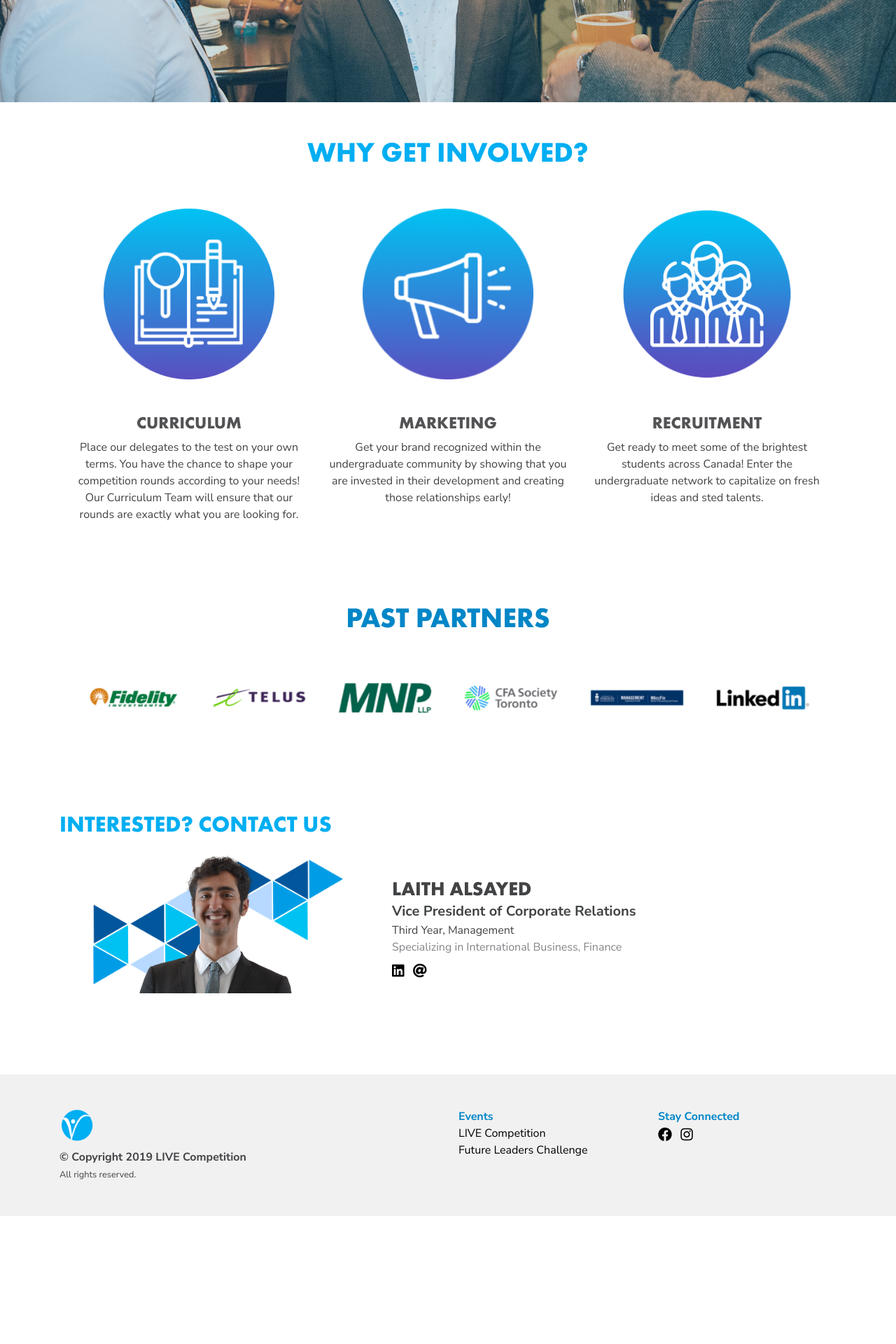
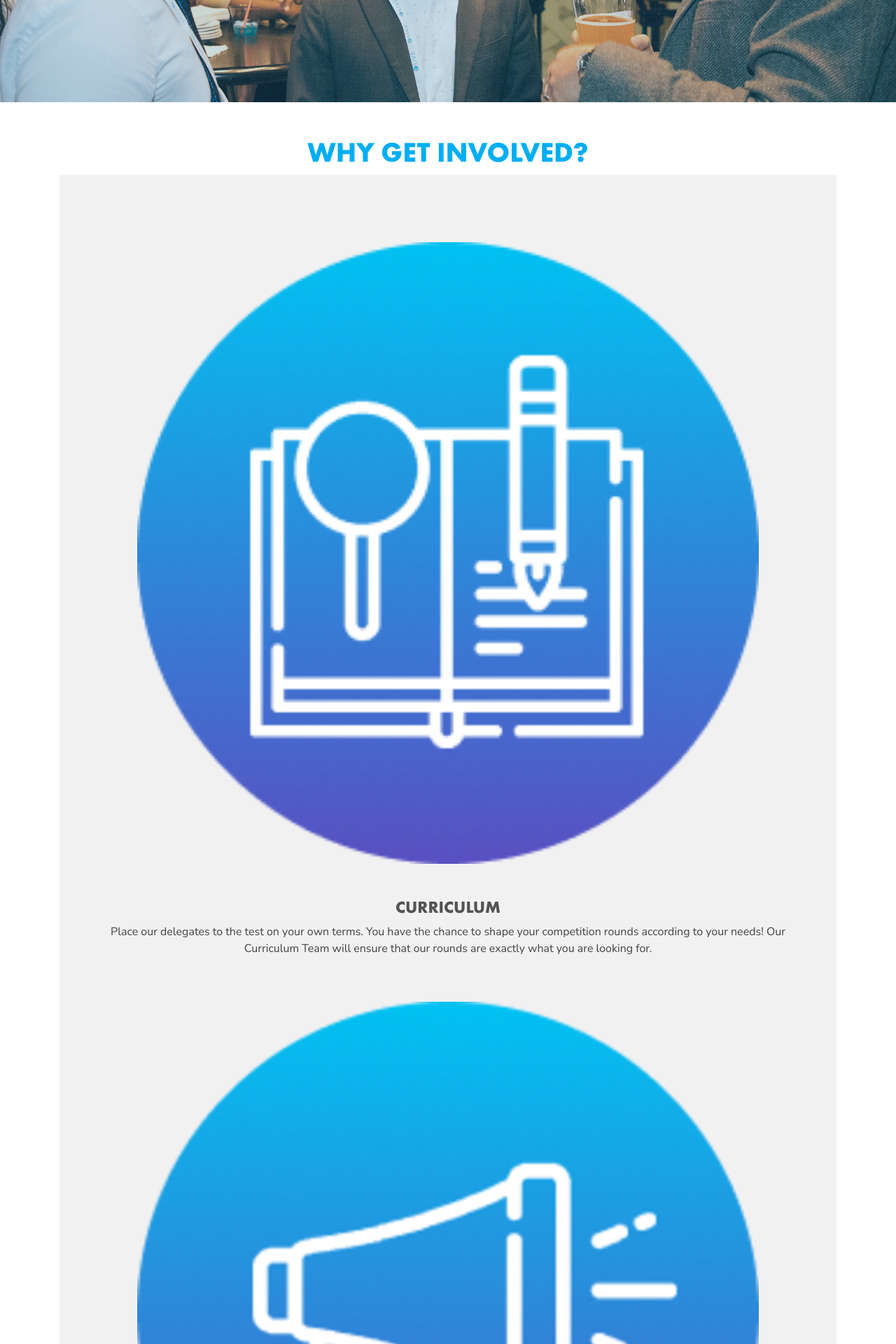
Before and after one commit to live-competition/live-competition.org, a Jekyll site: the page built from get-involved/partner-with-us.html, in a window 1280 px wide. Shown: the part 499-2419 px from the top of the page at 70% size. Built offline with Jekyll 4.4.1, drawn with Linux system fonts in a browser that asks for light colours; nearby versions of some CDN libraries; before the commit the page ends 2236 px from its top, so only the background shows below that.

Commit message:
Added paddings for the icons

```diff
--- a/get-involved/partner-with-us.html
+++ b/get-involved/partner-with-us.html
@@ -17,23 +17,31 @@
   <span class="text-secondary text-center pt-5">
     <h2 class="h1 text-uppercase" data-aos="fade-right">Why get involved?</h2>
   </span>
-  <div class="row pb-5 mx-auto">
+  <div class="bg-light py-5">
+  <div class="container px-md-5 text-center">
+  <!-- <div class="row pb-5 mx-auto"> -->
     <div class="col-md">
+    <div class="px-5 px-sm-0">
       <img src="/assets/img/icons/Curriculum-final-g.png" alt="Curriculum" class="img-fluid p-5 col-md col-sm-6 d-block mx-auto" data-aos="fade-right">
+    </div>
       <div class="text-center">
         <h3 class="text-uppercase text-secondary text-dark h4" data-aos="fade-right">Curriculum</h4>
           <p data-aos="fade-right">Place our delegates to the test on your own terms. You have the chance to shape your competition rounds according to your needs! Our Curriculum Team will ensure that our rounds are exactly what you are looking for.</p>
         </div>
       </div>
       <div class="col-md">
+<div class="px-5 px-sm-0 pt-5 pt-sm-0">
         <img src="/assets/img/icons/Marketing-final-g.png" alt="Marketing" class="img-fluid p-5 col-md col-sm-6 d-block mx-auto" data-aos="fade-up">
+</div>
         <div class="text-center">
           <h3 class="text-uppercase text-secondary text-dark h4" data-aos="zoom-out">Marketing</h4>
             <p data-aos="zoom-out">Get your brand recognized within the undergraduate community by showing that you are invested in their development and creating those relationships early!</p>
           </div>
         </div>
         <div class="col-md">
-          <img src="/assets/img/icons/employee-final-g.png" alt="Recruitment" class="img-fluid p-5 col-md col-sm-6 d-block mx-auto" data-aos="fade-left">
+<div class="px-5 px-sm-0 pt-5 pt-sm-0">
+          <img src="/assets/img/icons/Recruitment-final-g.png" alt="Recruitment" class="img-fluid p-5 col-md col-sm-6 d-block mx-auto" data-aos="fade-left">
+</div>
           <div class="text-center">
             <h3 class="text-uppercase text-secondary text-dark h4" data-aos="fade-left">Recruitment</h4>
               <p data-aos="fade-left">Get ready to meet some of the brightest students across Canada! Enter the undergraduate network to capitalize on fresh ideas and sted talents.</p>
@@ -42,58 +50,8 @@
         </div>
         <div class="container py-5 text-center" data-aos="fade-up">
           <h2 class="font-secondary text-primary h1 mb-4">Past Partners</h2>
-        <div class="owl-carousel">
-          <div class="item">
-            <img src="/assets/img/partner-carousel/microsoft.png" alt="Microsoft" />
-          </div>
-          <div class="item">
-            <img src="/assets/img/partner-carousel/nestle.png" alt="Nestle" />
-          </div>
-          <div class="item">
-            <img src="/assets/img/partner-carousel/fidelity.png" alt="Fidelity" />
-          </div>
-          <div class="item">
-            <img src="/assets/img/partner-carousel/telus.png" alt="Telus" />
-          </div>
-          <div class="item">
-            <img src="/assets/img/partner-carousel/mnp.png" alt="MNP" />
-          </div>
-          <div class="item">
-            <img src="/assets/img/partner-carousel/cfa.png" alt="CFA" />
-          </div>
-          <div class="item">
-            <img src="/assets/img/partner-carousel/utscmgmt.png" alt="University of Toronto Scarborough Management" />
-          </div>
-          <div class="item">
-            <img src="/assets/img/partner-carousel/linkedin.png" alt="Linkedin" />
-          </div>
-          <div class="item">
-            <img src="/assets/img/partner-carousel/kpmg.png" alt="KPMG" />
-          </div>
-          <div class="item">
-            <img src="/assets/img/partner-carousel/rogers.png" alt="Rogers" />
-          </div>
-          <div class="item">
-            <img src="/assets/img/partner-carousel/t-shirtelephant.png" alt="T-Shirt Elephant" />
-          </div>
-          <div class="item">
-            <img src="/assets/img/partner-carousel/kind.png" alt="Kind" />
-          </div>
-          <div class="item">
-            <img src="/assets/img/partner-carousel/stickerwithyou.png" alt="Sticker With You" />
-          </div>
-          <div class="item">
-            <img src="/assets/img/partner-carousel/kernels.png" alt="Kernels" />
-          </div>
-          <div class="item">
-            <img src="/assets/img/partner-carousel/hellofresh.png" alt="Hello Fresh" />
-          </div>
-          <div class="item">
-            <img src="/assets/img/partner-carousel/jackorg.png" alt="Jack.org" />
-          </div>
-          <div class="item">
-            <img src="/assets/img/partner-carousel/acehill.png" alt="Ace Hill" />
-          </div>
+          <div class="px-3 px-md-0">
+            {% include carousel-of-partners.html %}
           </div>
         </div>
         <div class="py-5">
```
Lines whose indentation alone changed are shown as unchanged.
